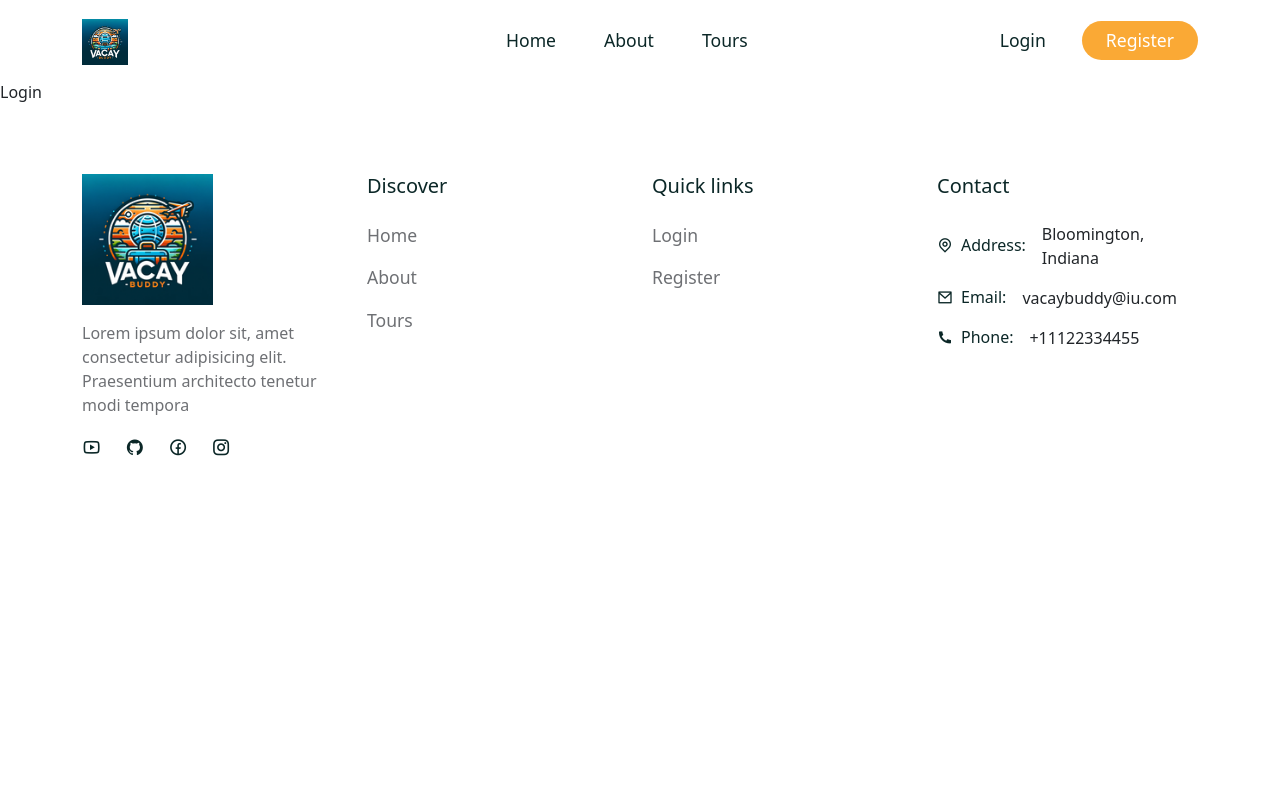
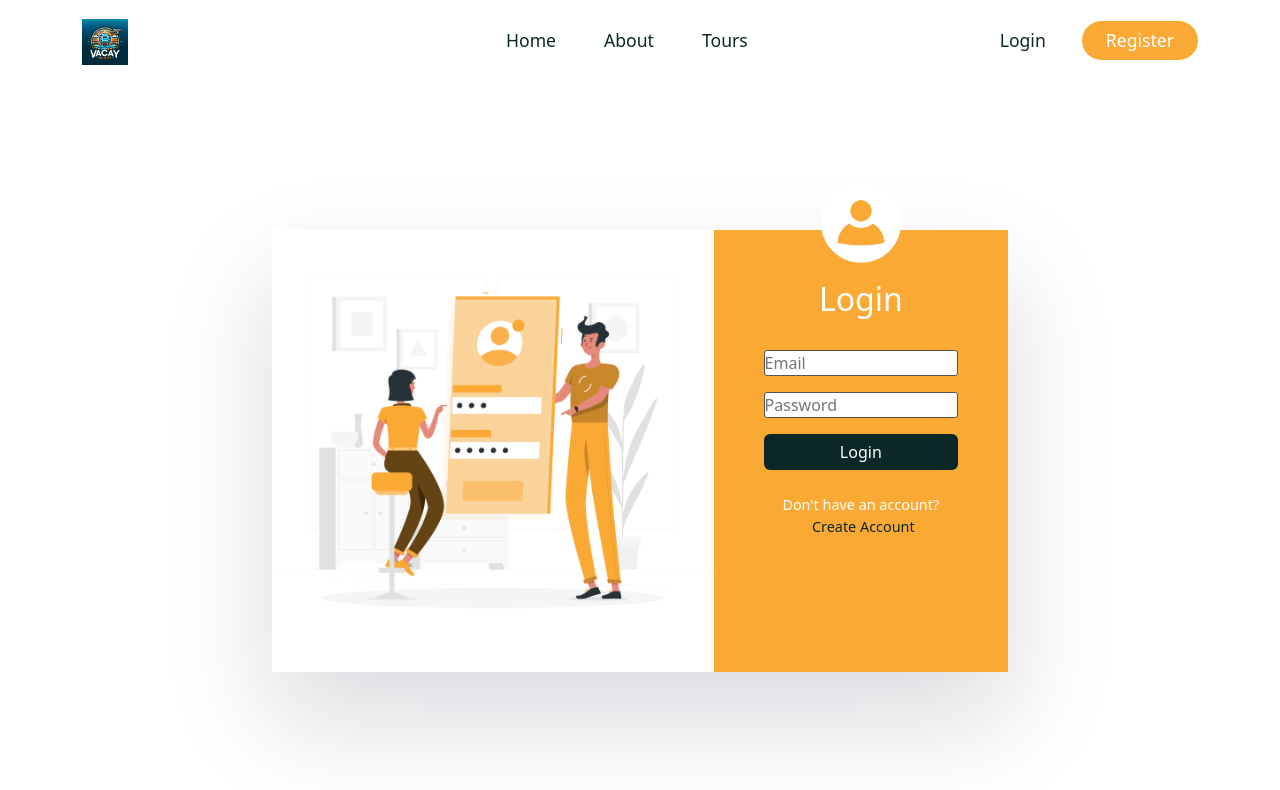
Before and after one commit to juyee1698/Tour-Management-System, a React (Create React App) app in the folder frontend/: page /login in a window 1280 px wide. Shown: the top 790 px of the page. Built offline with nearby package versions, Linux system fonts and the light colour scheme; a web font is replaced by a local one.

Commit message:
login and register page ui

```diff
--- a/frontend/src/pages/Login.jsx
+++ b/frontend/src/pages/Login.jsx
@@ -1,9 +1,66 @@
-import React from 'react';
+import React, {useState} from 'react';
+import {Container, Row, Col, Form, FormGroup, Button} from 'reactstrap';
+import {Link} from 'react-router-dom';
+import '../styles/login.css';
+
+import loginImg from '../assets/images/login.png';
+import userIcon from '../assets/images/user.png';
+
+
 
 const Login = () => {
-    return (
-        <div>Login</div>
-    )
+
+    const [credentials, setCredentails] = useState({
+        email: undefined,
+        password: undefined,
+    })
+
+    const handleChange = e => {
+        setCredentails(prev => ({...prev, [e.target.id]: e.target.value}))
+    };
+
+    const handleClick = e => {
+        e.preventDefault();
+    }
+
+    return (<section>
+        <Container>
+            <Row>
+                <Col lg='8' className="m-auto">
+                    <div className="login__container d-flex justify-content-between">
+                        <div className="login__img">
+                            <img src={loginImg} alt=""/>
+                        </div>
+
+                        <div className="login__form">
+                            <div className="user">
+                                <img src={userIcon} alt="" />
+                            </div>
+                            <h2>Login</h2>
+
+                            <Form onSubmit={handleClick}>
+                                <FormGroup>
+                                    <input type="text"
+                                        placeholder='Email'
+                                        required id='email'
+                                        onChange={handleChange}/>
+                                </FormGroup>
+                                <FormGroup>
+                                    <input
+                                        type="password"
+                                        placeholder='Password'
+                                        required id='password'
+                                        onChange={handleChange} />
+                                </FormGroup>
+                                <Button className='btn secondary__btn auth__btn' type='submit'>Login</Button>
+                            </Form>
+                            <p>Don't have an account? <Link to='/register' >Create Account</Link></p>
+                        </div>
+                    </div>
+                </Col>
+            </Row>
+        </Container>
+    </section>)
 }
 
 export default Login;
--- a/frontend/src/pages/Register.jsx
+++ b/frontend/src/pages/Register.jsx
@@ -1,9 +1,73 @@
-import React from 'react';
+import React, {useState} from 'react';
+import {Container, Row, Col, Form, FormGroup, Button} from 'reactstrap';
+import {Link} from 'react-router-dom';
+import '../styles/login.css';
+
+import registerImg from '../assets/images/register.png';
+import userIcon from '../assets/images/user.png';
+
+
 
 const Register = () => {
-    return (
-        <div>Register</div>
-    )
+
+    const [credentials, setCredentails] = useState({
+        userName: undefined,
+        email: undefined,
+        password: undefined,
+    })
+
+    const handleChange = e => {
+        setCredentails(prev => ({...prev, [e.target.id]: e.target.value}))
+    };
+
+    const handleClick = e => {
+        e.preventDefault();
+    }
+
+    return (<section>
+        <Container>
+            <Row>
+                <Col lg='8' className="m-auto">
+                    <div className="login__container d-flex justify-content-between">
+                        <div className="login__img">
+                            <img src={registerImg} alt=""/>
+                        </div>
+
+                        <div className="login__form">
+                            <div className="user">
+                                <img src={userIcon} alt="" />
+                            </div>
+                            <h2>Register</h2>
+
+                            <Form onSubmit={handleClick}>
+                                <FormGroup>
+                                    <input type="text"
+                                        placeholder='Username'
+                                        required id='username'
+                                        onChange={handleChange}/>
+                                </FormGroup>
+                                <FormGroup>
+                                    <input type="email"
+                                        placeholder='Email'
+                                        required id='email'
+                                        onChange={handleChange}/>
+                                </FormGroup>
+                                <FormGroup>
+                                    <input
+                                        type="password"
+                                        placeholder='Password'
+                                        required id='password'
+                                        onChange={handleChange} />
+                                </FormGroup>
+                                <Button className='btn secondary__btn auth__btn' type='submit'>Login</Button>
+                            </Form>
+                            <p>Already have an account? <Link to='/login' >Login</Link></p>
+                        </div>
+                    </div>
+                </Col>
+            </Row>
+        </Container>
+    </section>)
 }
 
 export default Register;
--- /dev/null
+++ b/frontend/src/styles/login.css
@@ -0,0 +1,78 @@
+
+.login__img{
+    width: 60%;
+    text-align: center;
+}
+
+.login__img img {
+    width: 100%;
+    object-fit: contain;
+}
+
+.login__form{
+    padding: 50px;
+    background: var(--secondary-color);
+    position: relative;
+}
+
+.login__container{
+    box-shadow: rgba(12,12,46,0.15) 0px 48px 100px 0px;
+    margin-top: 100px;
+}
+
+.login__form .user{
+    width: 80px;
+    height: 80px;
+    position: absolute;
+    top: -9%;
+    left: 50%;
+    transform: translate(-50%, -9%);
+}
+
+.login__form .user img{
+    width: 100%;
+}
+
+.login__form h2{
+    color: #fff;
+    text-align: center;
+    margin-bottom: 2rem;
+}
+
+.login__form{
+    width: 40%;
+}
+
+.login__form input{
+    width: 100%;
+    padding-bottom: 0.5rem 2rem;
+    border-radius: 3px;
+    border: 1px solid #555;
+    font-size: 1rem;
+    color: var(--heading-color);
+}
+
+.login__form input:focus{
+    outline: none;
+}
+
+.auth__btn{
+    background-color: var(--heading-color) !important;
+    width: 100%;
+    color: #fff !important;
+}
+
+.login__form p{
+    font-size: 0.9rem;
+    color: #fff;
+    margin-top: 1.5rem;
+    text-align: center;
+
+}
+
+.login__form p a{
+    color: var(--heading-color);
+    text-decoration: none;
+    margin-left: 5px;
+    font-weight: 500;
+}
```
